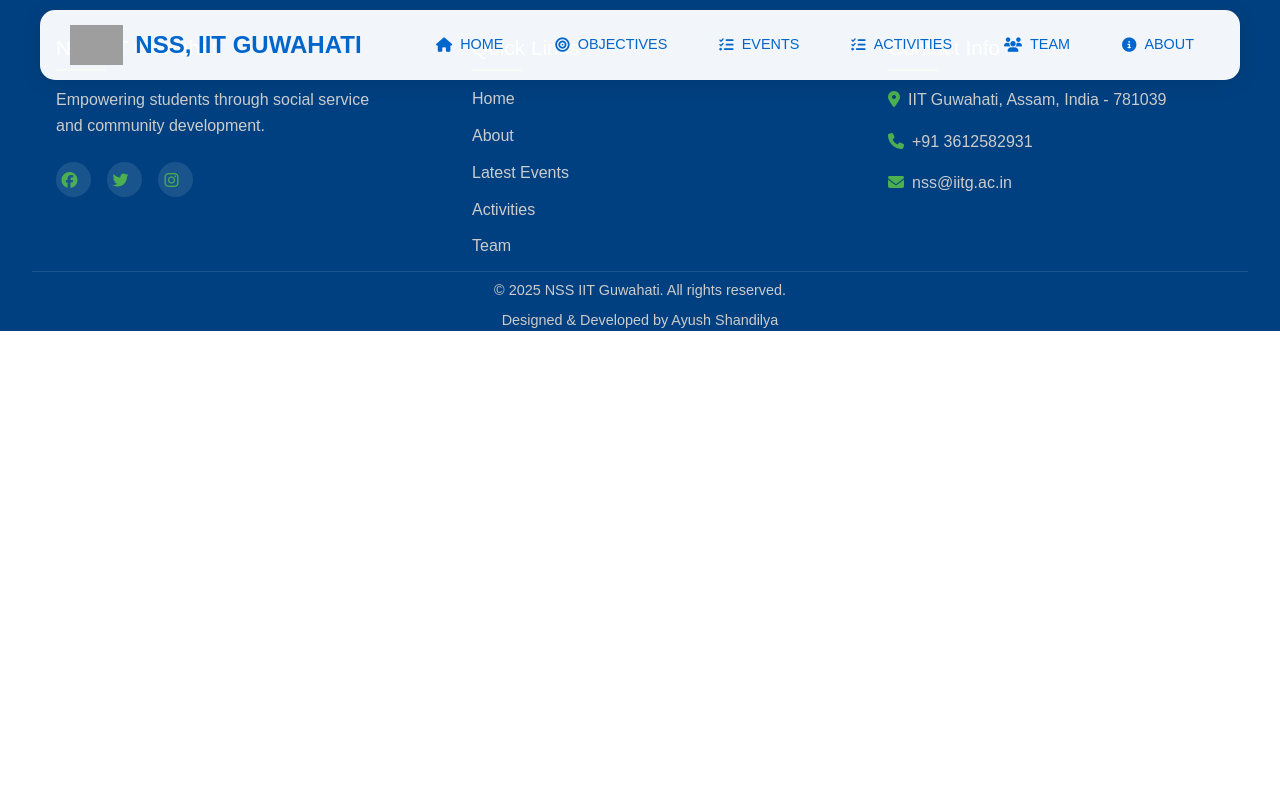
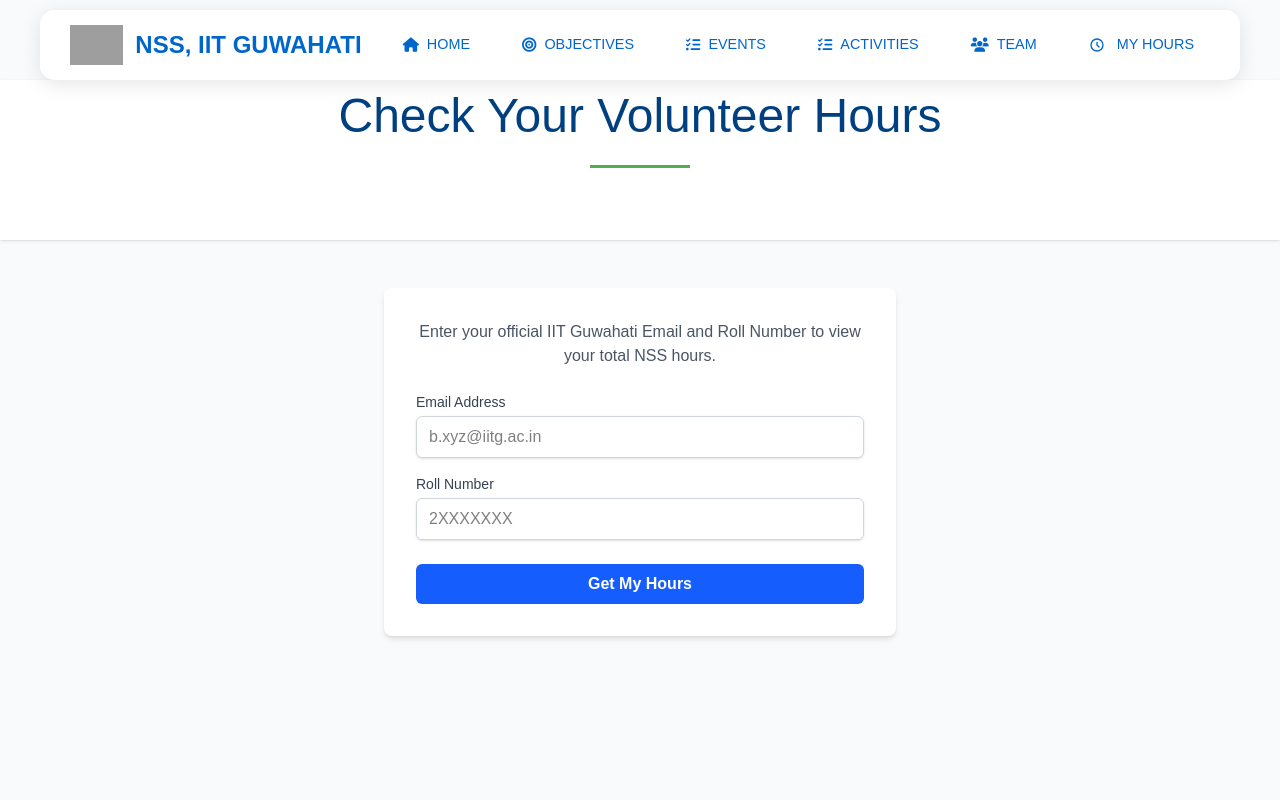
Before and after one commit to Ash469/NSS, a React (Vite) app: page /hours in a window 1280 px wide. Shown: the top 800 px of the page. Built offline with nearby package versions, Linux system fonts and the light colour scheme; grey boxes are pictures that could not be loaded.

Commit message:
Nss Attendance checker

```diff
--- a/src/App.jsx
+++ b/src/App.jsx
@@ -17,6 +17,7 @@ import About from './About';
 const Team = React.lazy(() => import('./Team'));
 const ActivitiesPage = React.lazy(() => import('./pages/ActivitiesPage'));
 const EventsPage = React.lazy(() => import('./pages/EventsPage'));
+const VolunteerHours = React.lazy(() => import('./pages/voluterPage'));
 
 // Loading component
 const PageLoader = () => (
@@ -48,6 +49,7 @@ const App = () => {
             <Route path="/team" element={<Team />} />
             <Route path="/activities" element={<ActivitiesPage />} />
             <Route path="/events" element={<EventsPage />} />
+            <Route path="/hours" element={<VolunteerHours />} />
           </Routes>
         </Suspense>
       </main>
--- a/src/Navbar.jsx
+++ b/src/Navbar.jsx
@@ -45,6 +45,17 @@ const Navbar = () => {
         navigate('/activities');
         setIsMenuOpen(false);
     };
+    const handleHoursClick = () => {
+        navigate('/hours');
+        setIsMenuOpen(false);
+    }
+
+    const ClockIcon = () => (
+        <svg className="w-4 h-4 mr-1 inline-block" fill="none" stroke="currentColor" viewBox="0 0 24 24" xmlns="http://www.w3.org/2000/svg">
+            <path strokeLinecap="round" strokeLinejoin="round" strokeWidth={2} d="M12 8v4l3 3m6-3a9 9 0 11-18 0 9 9 0 0118 0z" />
+        </svg>
+    );
+
     useEffect(() => {
         setIsMenuOpen(false);
     }, [location.pathname]);
@@ -88,9 +99,8 @@ const Navbar = () => {
                     <i className="fas fa-users"></i>
                     <span>TEAM</span>
                 </button>
-        <button onClick={() => scrollToSection('about')}>
-          <i className="fas fa-info-circle"></i>
-          <span>ABOUT</span>
+                <button onClick={handleHoursClick} className="mobile-nav-button flex items-center">
+                     <ClockIcon /> MY HOURS
                  </button>
             </nav>
 
--- /dev/null
+++ b/src/pages/voluterPage.jsx
@@ -0,0 +1,143 @@
+import React, { useState } from 'react';
+import { useNavigate } from 'react-router-dom';
+
+// Replace with your actual deployed Apps Script URL
+const SCRIPT_URL = 'https://script.google.com/macros/s/AKfycbxQsyRxKQlFCv9D9iatoFurRJigl6KaMDfJ362Jt-HAE94of1nNVaw1QzFHBCjAbBWi/exec';
+
+const VolunteerHours = () => {
+    const navigate = useNavigate();
+    const [email, setEmail] = useState('');
+    const [roll, setRoll] = useState('');
+    const [loading, setLoading] = useState(false);
+    const [result, setResult] = useState(null); // { name: '...', hours: ... }
+    const [error, setError] = useState('');
+
+    const handleSubmit = async (e) => {
+        e.preventDefault();
+        setError('');
+        setResult(null);
+        setLoading(true);
+
+        // Basic validation
+        if (!email || !roll) {
+            setError('Please enter both Email and Roll Number.');
+            setLoading(false);
+            return;
+        }
+
+        try {
+            // Construct the URL with query parameters
+            const url = `${SCRIPT_URL}?email=${encodeURIComponent(email)}&roll=${encodeURIComponent(roll)}`;
+
+            const response = await fetch(url);
+
+            if (!response.ok) {
+                throw new Error('Network response was not ok. Check the Apps Script URL and deployment settings.');
+            }
+
+            const data = await response.json();
+
+            if (data.error) {
+                setError(data.error); // Show error from Apps Script (e.g., "Student not found")
+            } else {
+                setResult(data); // { name: '...', hours: ... }
+            }
+
+        } catch (err) {
+            console.error('Fetch Error:', err);
+            setError('Failed to fetch hours. Please check your connection or try again later.');
+        } finally {
+            setLoading(false);
+        }
+    };
+
+    return (
+        <div className="bg-slate-50 min-h-screen pt-20">
+            {/* Header */}
+            <div className="bg-white pb-6 shadow-sm">
+                <div className="max-w-7xl mx-auto px-4 sm:px-6 lg:px-8">
+                    <h2 className="section-title text-center">Check Your Volunteer Hours</h2>
+                </div>
+            </div>
+
+            {/* Main Content */}
+            <div className="max-w-xl mx-auto px-4 sm:px-6 lg:px-8 py-12">
+                <div className="bg-white p-6 sm:p-8 rounded-lg shadow-md">
+                    <p className="text-gray-600 mb-6 text-center">
+                        Enter your official IIT Guwahati Email and Roll Number to view your total NSS hours.
+                    </p>
+                    <form onSubmit={handleSubmit}>
+                        <div className="mb-4">
+                            <label htmlFor="email" className="block text-sm font-medium text-gray-700 mb-1">
+                                Email Address
+                            </label>
+                            <input
+                                type="email"
+                                id="email"
+                                value={email}
+                                onChange={(e) => setEmail(e.target.value)}
+                                placeholder="b.xyz@iitg.ac.in"
+                                required
+                                className="w-full px-3 py-2 border border-gray-300 rounded-md shadow-sm focus:outline-none focus:ring-blue-500 focus:border-blue-500"
+                            />
+                        </div>
+                        <div className="mb-6">
+                            <label htmlFor="roll" className="block text-sm font-medium text-gray-700 mb-1">
+                                Roll Number
+                            </label>
+                            <input
+                                type="text"
+                                id="roll"
+                                value={roll}
+                                onChange={(e) => setRoll(e.target.value)}
+                                placeholder="2XXXXXXX"
+                                required
+                                className="w-full px-3 py-2 border border-gray-300 rounded-md shadow-sm focus:outline-none focus:ring-blue-500 focus:border-blue-500"
+                            />
+                        </div>
+
+                        <button
+                            type="submit"
+                            disabled={loading}
+                            className={`w-full py-2 px-4 rounded-md text-white font-semibold transition-colors duration-200 flex items-center justify-center ${
+                                loading ? 'bg-gray-400 cursor-not-allowed' : 'bg-blue-600 hover:bg-blue-700 focus:outline-none focus:ring-2 focus:ring-blue-500 focus:ring-offset-2'
+                            }`}
+                        >
+                            {loading ? (
+                                <>
+                                    <svg className="animate-spin -ml-1 mr-3 h-5 w-5 text-white" xmlns="http://www.w3.org/2000/svg" fill="none" viewBox="0 0 24 24">
+                                        <circle className="opacity-25" cx="12" cy="12" r="10" stroke="currentColor" strokeWidth="4"></circle>
+                                        <path className="opacity-75" fill="currentColor" d="M4 12a8 8 0 018-8V0C5.373 0 0 5.373 0 12h4zm2 5.291A7.962 7.962 0 014 12H0c0 3.042 1.135 5.824 3 7.938l3-2.647z"></path>
+                                    </svg>
+                                    Checking...
+                                </>
+                            ) : (
+                                'Get My Hours'
+                            )}
+                        </button>
+                    </form>
+
+                    {/* --- Result Display --- */}
+                    {result && !error && (
+                        <div className="mt-8 p-4 bg-green-50 border border-green-200 rounded-md text-center">
+                            <p className="font-semibold text-green-800">Hi, {result.name}!</p>
+                            <p className="text-lg text-green-700">
+                                Your total recorded NSS hours are: <strong className="text-2xl">{result.hours}</strong>
+                            </p>
+                        </div>
+                    )}
+
+                    {/* --- Error Display --- */}
+                    {error && (
+                         <div className="mt-8 p-4 bg-red-50 border border-red-200 rounded-md text-center">
+                            <p className="font-semibold text-red-700">Error</p>
+                            <p className="text-red-600">{error}</p>
+                         </div>
+                    )}
+                </div>
+            </div>
+        </div>
+    );
+};
+
+export default VolunteerHours;
```
Lines whose indentation alone changed are shown as unchanged.
